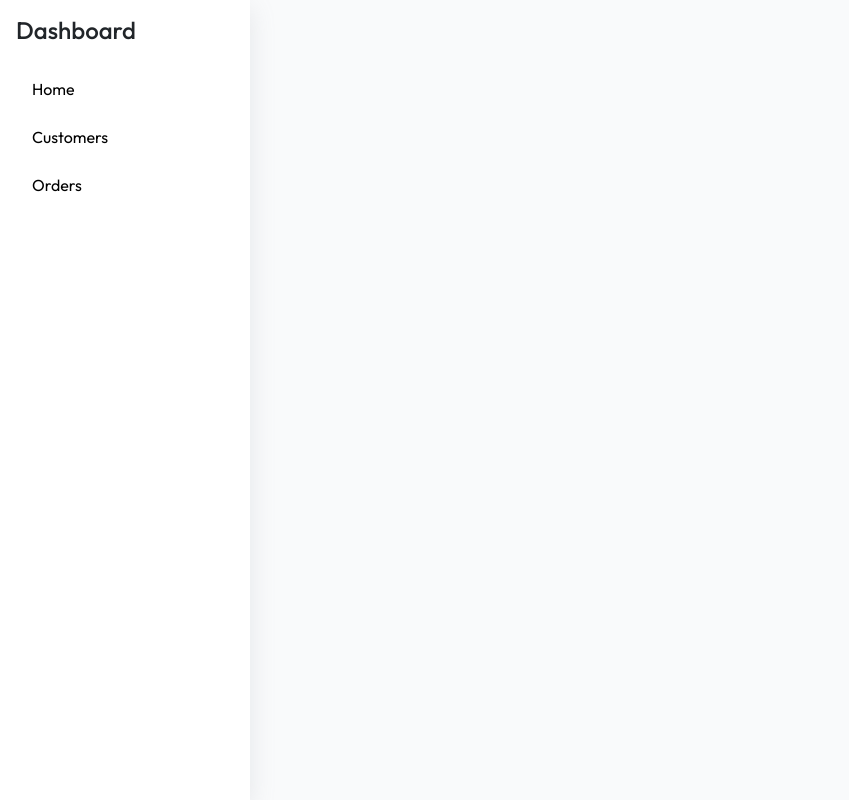
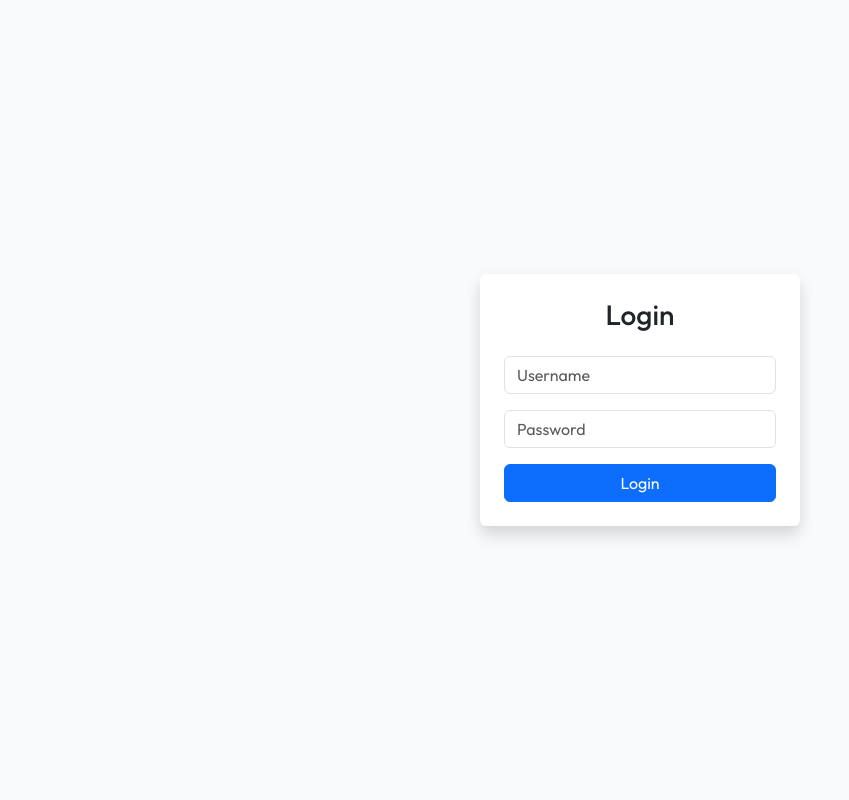
Before and after one commit to thoriqdharmawan/ocm, a React (Vite) app: page /login in a window 1280 px wide. Shown: the whole page, without its empty margins (0-849 px from the left). Built offline with nearby package versions, Linux system fonts and the light colour scheme; no server answers.

Commit message:
feat: implement authentication flow with login, guest, and auth guards

```diff
--- a/src/App.jsx
+++ b/src/App.jsx
@@ -4,15 +4,30 @@ import Topbar from "./components/ui/Topbar";
 import Home from "./pages/Home";
 import Customers from "./pages/Customers";
 import Orders from "./pages/Orders";
+import Login from "./pages/Login";
 import { QueryProvider } from "./providers/QueryProvider";
+import OnlyGuest from "./providers/OnlyGuest";
+import RequireAuth from "./providers/RequireAuth";
 
 function App() {
   return (
     <QueryProvider>
       <Router>
+        <Routes>
+          <Route
+            path="/login"
+            element={
+              <OnlyGuest>
+                <Login />
+              </OnlyGuest>
+            }
+          />
+          <Route
+            path="/*"
+            element={
+              <RequireAuth>
                 <div className="d-flex flex-column min-vh-100 w-100">
                   <Topbar />
-
                   <div className="d-flex">
                     <div className="d-none d-md-block">
                       <Sidebar />
@@ -26,6 +41,10 @@ function App() {
                     </main>
                   </div>
                 </div>
+              </RequireAuth>
+            }
+          />
+        </Routes>
       </Router>
     </QueryProvider>
   );
--- a/src/api/apiApp.ts
+++ b/src/api/apiApp.ts
@@ -1,16 +1,11 @@
 import type { AxiosInstance } from "axios";
 import axios from "axios";
-import Cookies from "js-cookie";
-import { removeCredentials } from "../utils/global";
+import { getUserToken, removeCredentials } from "../utils/global";
 
 
 export const apiApp: AxiosInstance = axios.create({
   baseURL: import.meta.env.VITE_API_URL || "http://localhost:8000",
 });
-
-export const getUserToken = () => {
-  return Cookies.get("access_token");
-};
 
 apiApp.interceptors.request.use((config) => {
   const token = getUserToken();
--- /dev/null
+++ b/src/api/auth/useLogin.ts
@@ -0,0 +1,42 @@
+import type { UseMutationOptions } from "@tanstack/react-query";
+import { useMutation } from "@tanstack/react-query";
+import { AxiosError } from "axios";
+import { apiApp } from "../apiApp";
+import { UserType } from "../../models/login";
+
+type Response = {
+  data: UserType;
+};
+
+type Payload = {
+  body: {
+    username: string;
+    password: string;
+  };
+};
+
+type ErrorResponse = AxiosError<{
+  message: string;
+  errors: {
+    [key: string]: string[];
+  };
+}>;
+
+const useLogin = (
+  props?: UseMutationOptions<Response, ErrorResponse, Payload>
+) => {
+  return useMutation({
+    mutationFn: async (payload) => {
+      const response = await apiApp.post(
+        // Fake api endpoint
+        `/api/login`,
+        payload.body
+      );
+      return response.data;
+    },
+    mutationKey: ["login"],
+    ...props,
+  });
+};
+
+export default useLogin;
--- /dev/null
+++ b/src/models/login.ts
@@ -0,0 +1,14 @@
+export interface UserType {
+  id: number;
+  username: string;
+  email: string;
+  password: string;
+  role: "admin" | "user";
+  token: string;
+  refreshToken: string;
+  createdAt: string;
+  updatedAt: string;
+  deletedAt: string | null;
+  isActive: boolean;
+  isVerified: boolean;
+}
--- /dev/null
+++ b/src/pages/Login.tsx
@@ -0,0 +1,93 @@
+import { useState } from "react";
+import Input from "../components/ui/Input";
+import { useNavigate } from "react-router-dom";
+import useLogin from "../api/auth/useLogin";
+import { UserType } from "../models/login";
+import { setUser, setUserToken } from "../utils/global";
+
+const DUMY_USER: UserType = {
+  id: 1,
+  username: "budi.santoso",
+  email: "budi.santoso@email.com",
+  password: "password123",
+  role: "admin",
+  token: "token_dummy_123",
+  refreshToken: "refresh_token_dummy_123",
+  createdAt: "2024-01-01T08:00:00Z",
+  updatedAt: "2024-05-01T10:00:00Z",
+  deletedAt: null,
+  isActive: true,
+  isVerified: true,
+};
+
+const Login = () => {
+  const [form, setForm] = useState({ username: "", password: "" });
+  const [error, setError] = useState("");
+  const navigate = useNavigate();
+
+  const { mutate, isPending } = useLogin({
+    onSuccess: (data) => {
+      setUserToken("fake-token");
+      setUser(DUMY_USER);
+      navigate("/");
+    },
+    onError: (err) => {
+      // setError("Invalid username or password");
+      setUserToken("fake-token");
+      setUser(DUMY_USER);
+      navigate("/");
+    },
+  });
+
+  const handleChange = (e) => {
+    setForm((prev) => ({ ...prev, [e.target.name]: e.target.value }));
+  };
+
+  const handleSubmit = (e) => {
+    e.preventDefault();
+    setError("");
+    mutate({
+      body: {
+        username: form.username,
+        password: form.password,
+      },
+    });
+  };
+
+  return (
+    <div className="d-flex justify-content-center align-items-center min-vh-100 bg-light">
+      <form
+        className="bg-white p-4 rounded shadow"
+        style={{ minWidth: 320 }}
+        onSubmit={handleSubmit}
+      >
+        <h3 className="mb-4 text-center">Login</h3>
+        <Input
+          name="username"
+          placeholder="Username"
+          value={form.username}
+          onChange={handleChange}
+          className="mb-3"
+        />
+        <Input
+          name="password"
+          type="password"
+          placeholder="Password"
+          value={form.password}
+          onChange={handleChange}
+          className="mb-3"
+        />
+        {error && <div className="text-danger mb-3">{error}</div>}
+        <button
+          className="btn btn-primary w-100"
+          type="submit"
+          disabled={isPending}
+        >
+          {isPending ? "Logging in..." : "Login"}
+        </button>
+      </form>
+    </div>
+  );
+};
+
+export default Login;
--- /dev/null
+++ b/src/providers/OnlyGuest.tsx
@@ -0,0 +1,16 @@
+import { useEffect } from "react";
+import { useNavigate } from "react-router-dom";
+import { getUserToken } from "../utils/global";
+
+export default function OnlyGuest({ children }) {
+  const token = getUserToken();
+  const navigate = useNavigate();
+
+  useEffect(() => {
+    if (token) {
+      navigate("/", { replace: true });
+    }
+  }, [token, navigate]);
+
+  return !token ? children : null;
+}
--- /dev/null
+++ b/src/providers/RequireAuth.tsx
@@ -0,0 +1,17 @@
+import { useEffect } from "react";
+import { useLocation, useNavigate } from "react-router-dom";
+import { getUserToken } from "../utils/global";
+
+export default function RequireAuth({ children }) {
+  const location = useLocation();
+  const navigate = useNavigate();
+
+  const token = getUserToken()
+
+  useEffect(() => {
+    if (!token) {
+      navigate("/login", { replace: true, state: { from: location } });
+    }
+  }, [token, location, navigate]);
+  return token ? children : null;
+}
--- a/src/utils/global.ts
+++ b/src/utils/global.ts
@@ -1,8 +1,26 @@
 import Cookies from "js-cookie";
+import { UserType } from "../models/login";
 
 export const removeCredentials = () => {
   Cookies.remove("user");
   Cookies.remove("access_token");
+};
+
+export const setUserToken = (token: string) => {
+  Cookies.set("access_token", token);
+};
+
+export const getUserToken = (): string | undefined => {
+  return Cookies.get("access_token");
+};
+
+export const setUser = (user: UserType) => {
+  Cookies.set("user", JSON.stringify(user));
+};
+
+export const getUserData = (): UserType | undefined => {
+  const userCookies = Cookies.get("user");
+  return userCookies ? JSON.parse(Cookies.get("user") || "{}") : undefined;
 };
 
 const defaultDateOptions: Intl.DateTimeFormatOptions = {
```
Lines whose indentation alone changed are shown as unchanged.
